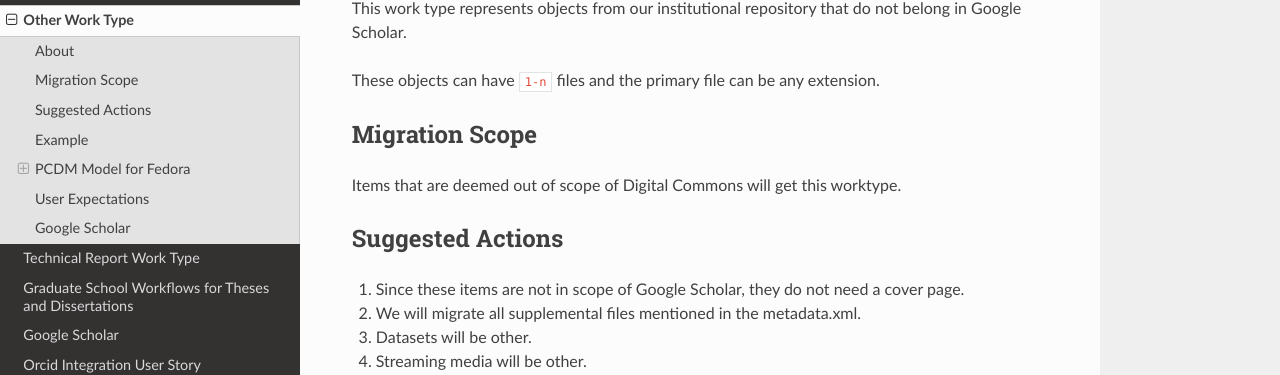
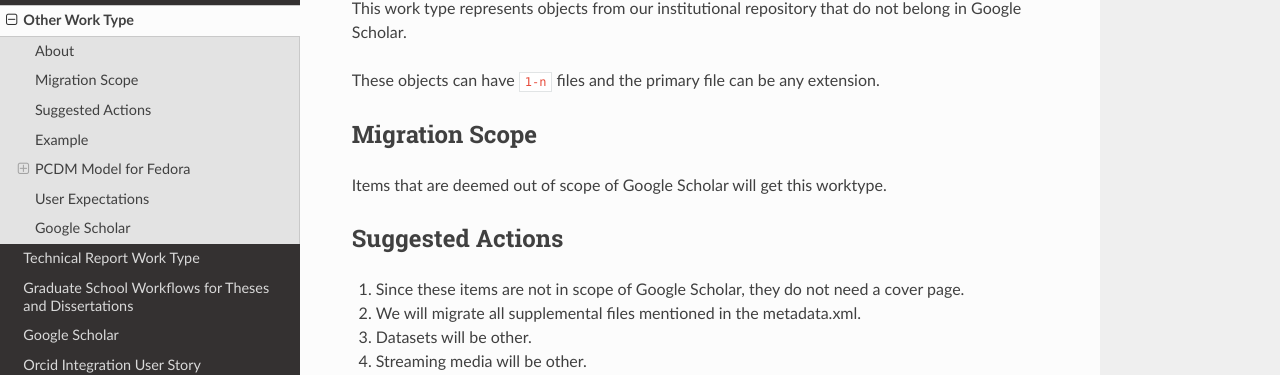
Before and after one commit to utkdigitalinitiatives/trace_work_types_planning, a Sphinx documentation site: the page built from docs/source/contents/other.rst, in a window 1280 px wide and 900 px high. Shown: the part 219-594 px from the top of the window. Built offline with Sphinx 7.4.7 and the Read the Docs theme 2.0.0, drawn with Linux system fonts in a browser that asks for light colours.

Commit message:
Correct the product.

```diff
--- a/docs/source/contents/other.rst
+++ b/docs/source/contents/other.rst
@@ -11,7 +11,7 @@ These objects can have :code:`1-n` files and the primary file can be any extensi
 Migration Scope
 ---------------
 
-Items that are deemed out of scope of Digital Commons will get this worktype.
+Items that are deemed out of scope of Google Scholar will get this worktype.
 
 Suggested Actions
 -----------------
```
